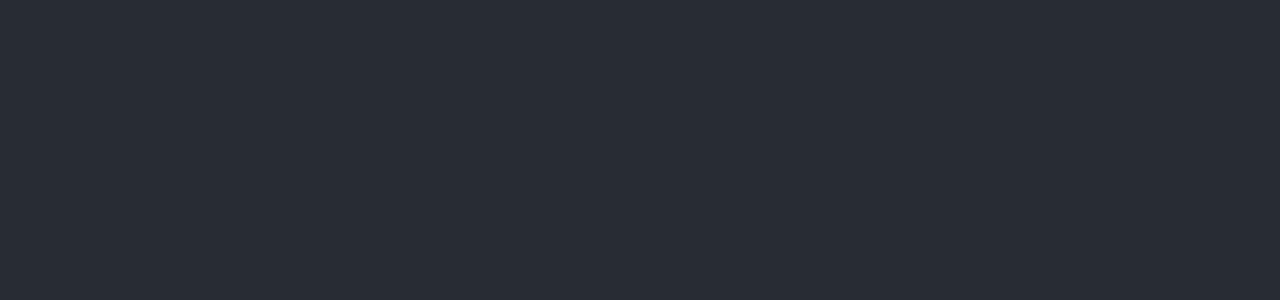
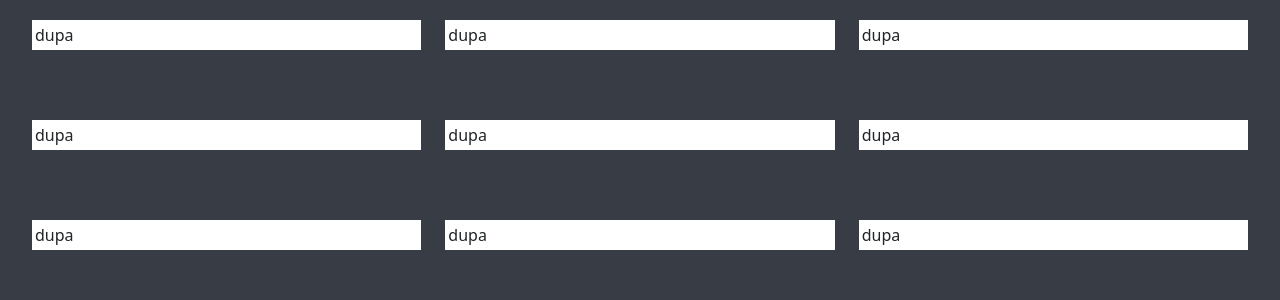
Before and after one commit to Matipu/myowncloud-webapp, a React (Create React App) app: page / in a window 1280 px wide. Shown: the top 300 px of the page. Built offline with nearby package versions, Linux system fonts and the light colour scheme.

Commit message:
add panel component

```diff
--- a/package.json
+++ b/package.json
@@ -6,7 +6,9 @@
     "@testing-library/jest-dom": "^5.15.1",
     "@testing-library/react": "^11.2.7",
     "@testing-library/user-event": "^12.8.3",
+    "bootstrap": "^5.1.3",
     "react": "^17.0.2",
+    "react-bootstrap": "^2.0.2",
     "react-dom": "^17.0.2",
     "react-scripts": "4.0.3",
     "web-vitals": "^1.1.2"
--- a/src/App/App.css
+++ b/src/App/App.css
@@ -1,5 +1,10 @@
 
-.App-header {
-  background-color: #282c34;
+.App {
+  background-color: #383c44;
   min-height: 100vh;
+  padding: 20px;
 }
+
+.panel {
+  min-height: 100px;
+}
--- a/src/App/App.js
+++ b/src/App/App.js
@@ -1,14 +1,40 @@
 import './App.css';
+import Panel from './../Panel/Panel';
+
+import 'bootstrap/dist/css/bootstrap.css';
+import Row from 'react-bootstrap/Row'
+import Col from 'react-bootstrap/Col'
+import Container from 'react-bootstrap/Container'
+
+function chunkArray(myArray, chunk_size){
+  var results = [];
+  while (myArray.length) {
+    results.push(myArray.splice(0, chunk_size));
+  }
+
+  while(chunk_size > results[results.length-1].length) {
+    results[results.length-1].push("test");
+  }
+
+  return results;
+}
 
 function App() {
+  const documents = ["Panel", "Panel", "Panel", "Panel", "Panel", "Panel", "Panel"];
+  const size = 3;
+  var splittedDocuments = chunkArray(documents, size);
+
   return (
     <div className="App">
-      <header className="App-header">
-        <p>
-
-        </p>
-
-      </header>
+      <Container fluid>
+        {splittedDocuments.map(documents => (
+          <Row>
+            {documents.map(document => (
+              <Col><div class = "panel"><Panel>{document}</Panel></div></Col>
+            ))}
+          </Row>
+        ))}
+      </Container>
     </div>
   );
 }
--- /dev/null
+++ b/src/Panel/Panel.css
@@ -0,0 +1,5 @@
+
+.Panel {
+  background-color: #fff;
+  padding: 3px;
+}
--- /dev/null
+++ b/src/Panel/Panel.js
@@ -0,0 +1,11 @@
+import './Panel.css';
+
+function Panel() {
+  return (
+    <div className="Panel">
+      dupa
+    </div>
+  );
+}
+
+export default Panel;
--- a/src/index.css
+++ b/src/index.css
@@ -1,5 +1,4 @@
 body {
-  top:100px;
   margin: 0;
   font-family: -apple-system, BlinkMacSystemFont, 'Segoe UI', 'Roboto', 'Oxygen',
     'Ubuntu', 'Cantarell', 'Fira Sans', 'Droid Sans', 'Helvetica Neue',
```
Also changed, not shown: 1 other file (tests, documents, lock files or other folders).
